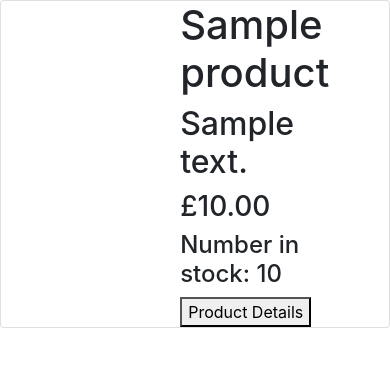
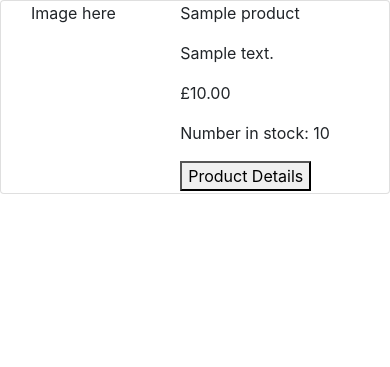
Before and after one commit to ElliotRedhead/PrintCrate, a Django app: page /products/ in a window 390 px wide. Shown: the part 72-439 px from the top of the page. Run offline with Django 3.2, Linux system fonts and the light colour scheme; tables that the repository leaves empty hold one stand-in row (values such as "Sample post"); some libraries are stand-ins or nearby versions.

Commit message:
Responsive layout of products list constructed.

```diff
--- a/products/templates/productslist.html
+++ b/products/templates/productslist.html
@@ -4,15 +4,15 @@
 <div class="container">
   <div class="d-flex justify-content-around row">
     {% for product in products %}
-    <div class="col-12 col-md-3 card">
+    <div class="col-12 col-md-5 col-lg-4 card">
       <div class="container">
         <div class="row">
-          <div class="col-5 col-md-12"></div>
+          <div class="d-flex align-self-center product-image col-5 col-md-12">Image here</div>
           <div class="col-7 col-md-12">
-            <h1>{{ product.name }}</h1>
-            <h2>{{ product.description }}</h2>
-            <h3>£{{ product.price }}</h3>
-            <h4>Number in stock: {{ product.stock_available }}</h4>
+            <p>{{ product.name }}</p>
+            <p>{{ product.description }}</p>
+            <p>£{{ product.price }}</p>
+            <p>Number in stock: {{ product.stock_available }}</p>
             <button>Product Details</button>
           </div>
         </div>
--- a/static/css/custom.css
+++ b/static/css/custom.css
@@ -0,0 +1,7 @@
+body {
+  font: 13px;
+}
+
+.product-image {
+  height: 12rem;
+}
```
